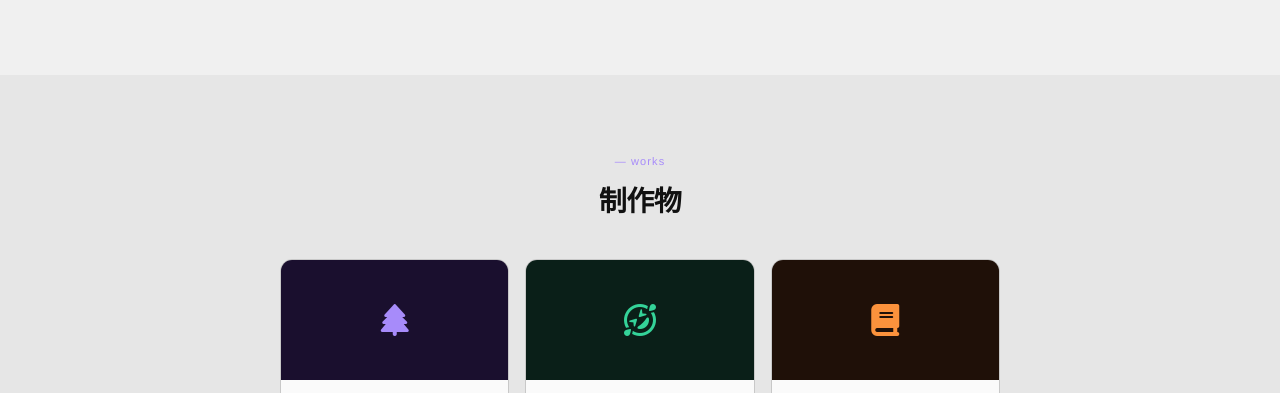
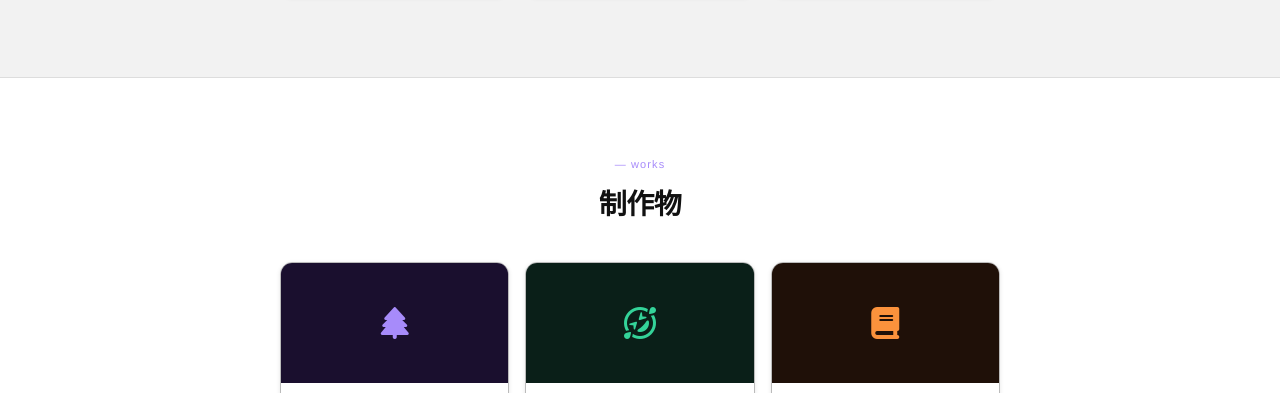
Before and after one commit to Reeeid/portfolio.github.io, a website with bundled scripts: page index.html in a window 1280 px wide. Shown: the part 1974-2367 px from the top of the page. Built offline with nearby package versions, Linux system fonts and the light colour scheme.

Commit message:
ライトモード用二兆世

```diff
--- a/scss/main.scss
+++ b/scss/main.scss
@@ -18,15 +18,17 @@ $quaternary-color: #f472b6;
 
 @media (prefers-color-scheme: light) {
   :root {
-    --bg:           #f0f0f0;
-    --bg-alt:       #e6e6e6;
-    --bg-card:      #fafafa;
-    --border:       #c8c8c8;
-    --border-hover: #999;
+    --bg:           #f2f2f2;
+    --bg-alt:       #ffffff;
+    --bg-card:      #ffffff;
+    --border:       #bbb;
+    --border-hover: #888;
     --text:         #111;
     --text-sub:     #444;
     --text-muted:   #777;
-    --nav-bg:       #fafafa;
+    --nav-bg:       #ffffff;
+    --section-divider: #ddd;
+    --card-shadow:  0 1px 4px rgba(0,0,0,.1);
   }
 }
 
@@ -122,7 +124,7 @@ body {
     &.r { animation: hr 20s linear infinite; }
 
     @media (prefers-color-scheme: light) {
-      opacity: .07;
+      opacity: .15;
     }
   }
 
@@ -233,6 +235,7 @@ body {
 /* SECTION */
 .section {
   padding: 5rem 2rem;
+  border-top: 1px solid transparent;
 
   > * {
     max-width: 800px;
@@ -242,6 +245,10 @@ body {
 
   &-alt {
     background: var(--bg-alt);
+  }
+
+  @media (prefers-color-scheme: light) {
+    border-top-color: var(--section-divider);
   }
 
   .sec-header {
@@ -347,6 +354,7 @@ body {
     border-radius: 12px;
     padding: 1.25rem;
     transition: border-color .2s, transform .2s;
+    box-shadow: var(--card-shadow, none);
 
     &:hover {
       border-color: var(--border-hover);
@@ -420,6 +428,7 @@ body {
     border: 1px solid var(--border);
     transition: transform .25s, border-color .2s;
     cursor: pointer;
+    box-shadow: var(--card-shadow, none);
 
     &:hover {
       transform: translateY(-4px);
```
Also changed, not shown: css/main.css, 1 other file.
